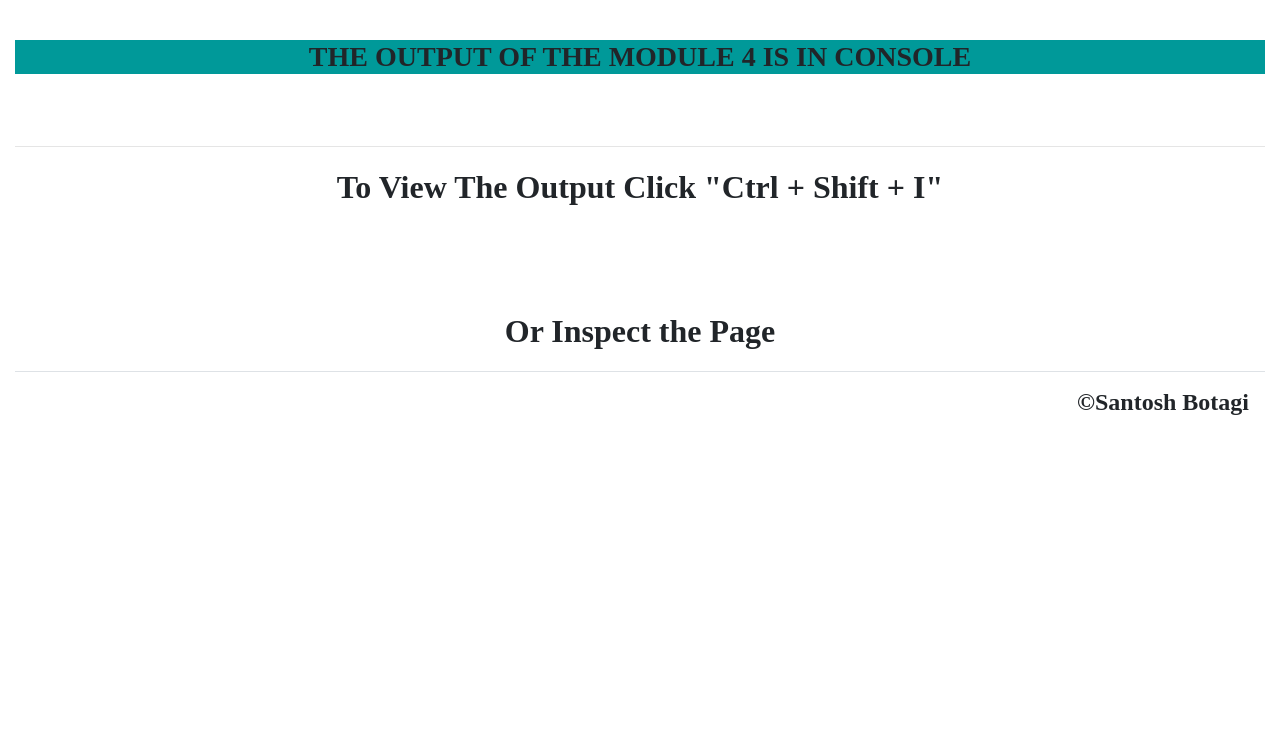
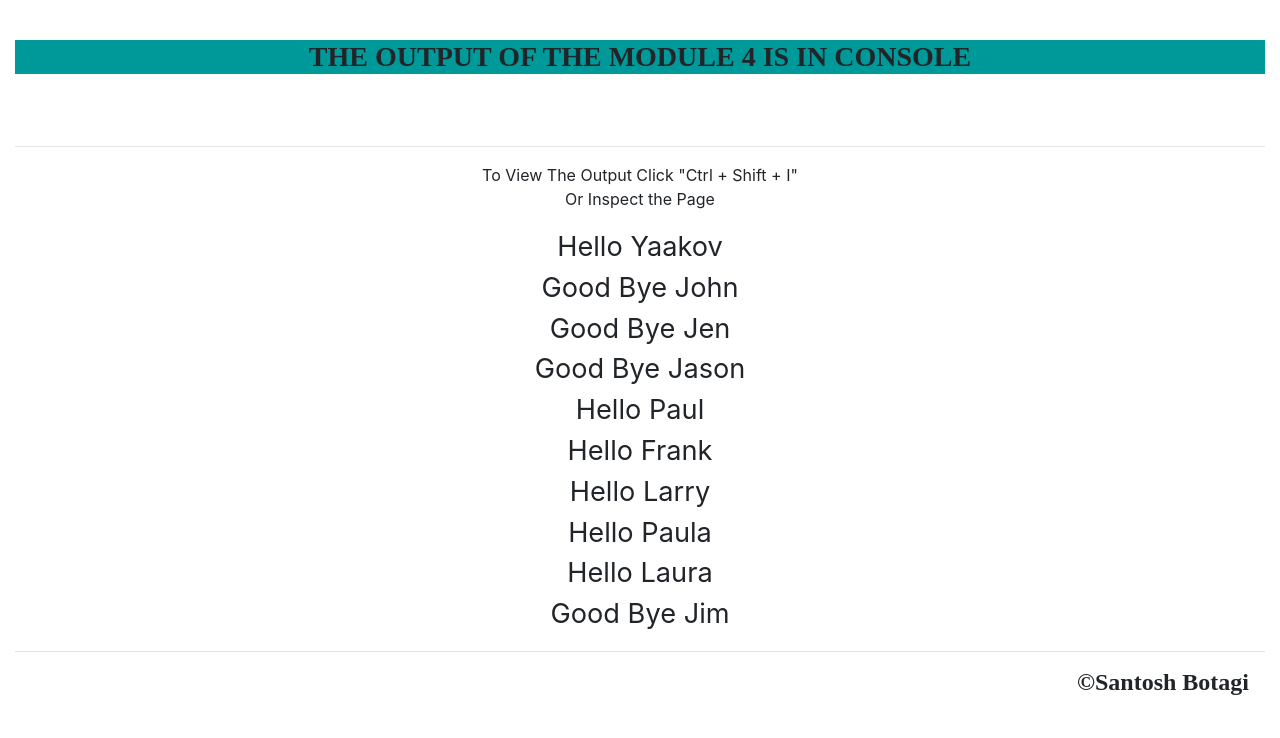
Before and after one commit to muttureddy/coursera-test, a PHP site: page /HotelManagement/module4_solution/index.html in a window 1280 px wide. Shown: the part 62-800 px from the top of the page. Run offline with PHP 8.4, Linux system fonts and the light colour scheme.

Commit message:
module 4 solution updated

```diff
--- a/module4_solution/index.html
+++ b/module4_solution/index.html
@@ -24,10 +24,22 @@
 					<p>
 						To View The Output Click "Ctrl + Shift + I"
 						<br>
-						<br><br>
 						Or Inspect the Page
 					</p>
-				</p>
+
+
+					<p class="op">
+						Hello Yaakov <br>
+						Good Bye John <br>
+						Good Bye Jen <br>
+						Good Bye Jason <br>
+						Hello Paul <br>
+						Hello Frank <br>
+						Hello Larry <br>
+						Hello Paula <br>
+						Hello Laura <br>
+						Good Bye Jim <br>
+					</p>
 
 			<footer class="modal-footer">
 				<h4>&copy;Santosh Botagi</h4>
--- a/module4_solution/script.js
+++ b/module4_solution/script.js
@@ -1,4 +1,4 @@
-// *******************************
+	// *******************************
 // START HERE IF YOU WANT AN EASIER STARTING POINT FOR THIS ASSIGNMENT
 // *******************************
 
--- a/module4_solution/style.css
+++ b/module4_solution/style.css
@@ -7,7 +7,7 @@ h2,
 h3,
 h4,
 h5,
-h6,p {
+h6{
   font-family: 'Catamaran';
   font-weight: 800 !important;
   font-size: 2em;
@@ -15,3 +15,8 @@ h6,p {
 
 #op{
   background-color: #099;}
+
+ .op{
+
+ 	font-size: 1.7em;
+ }
```
